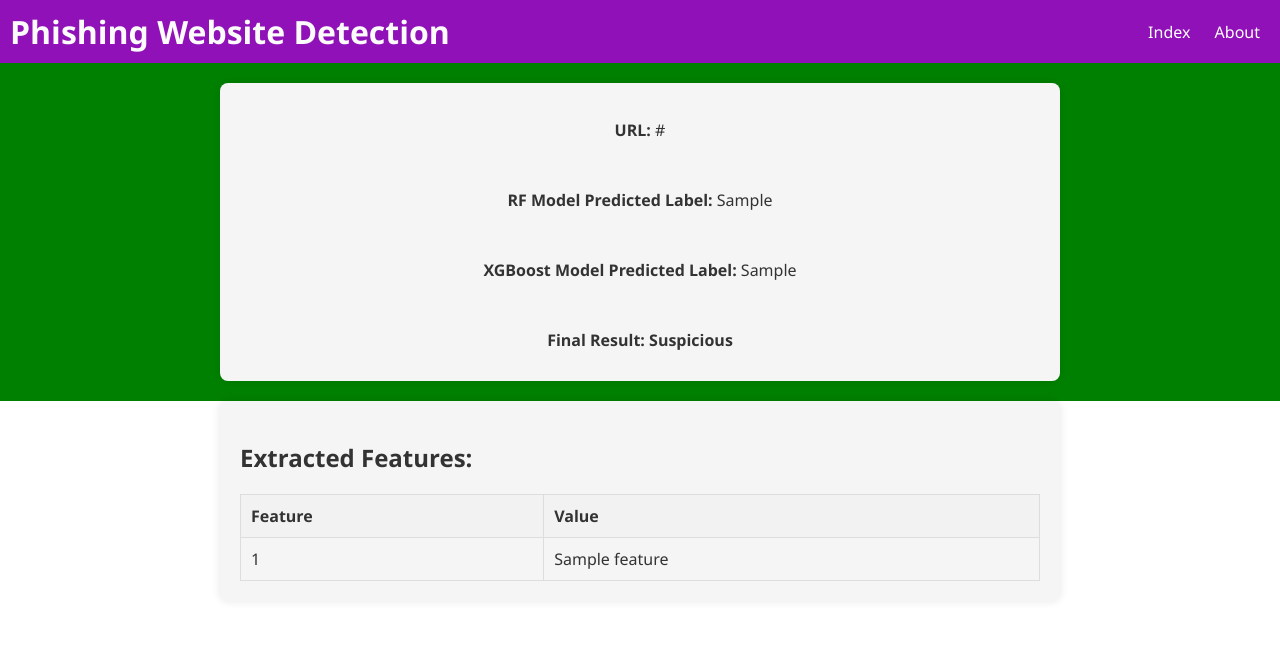
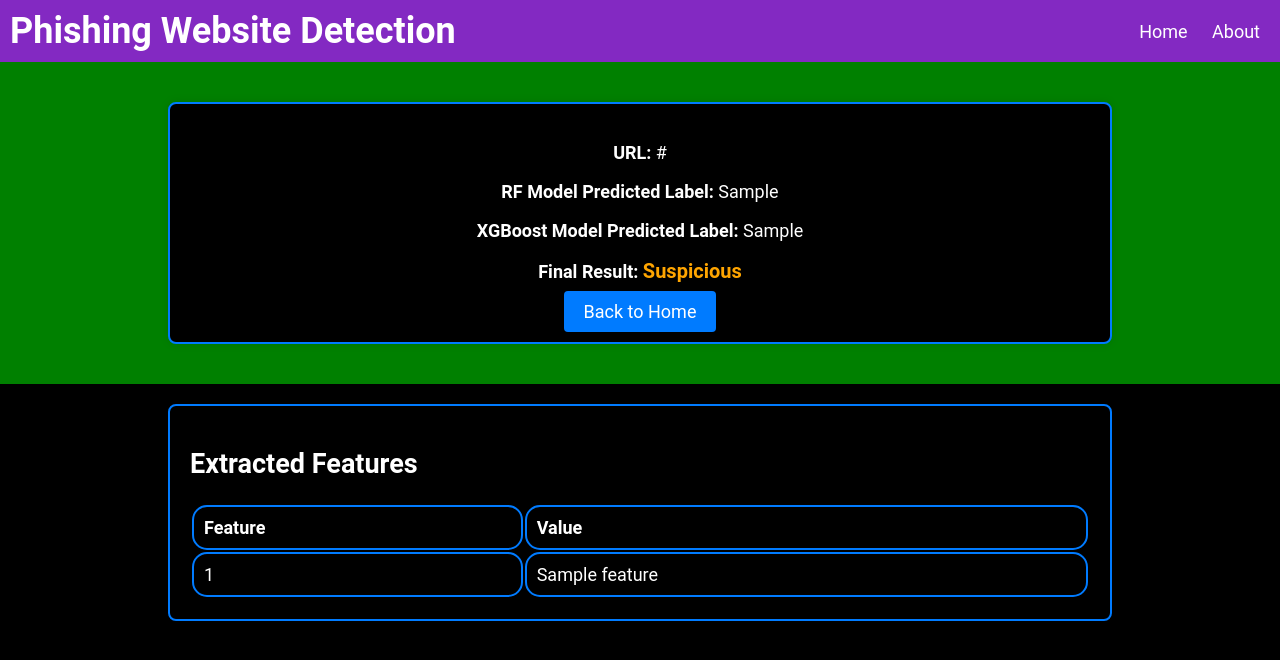
Before and after one commit to RudraDevaDev/PhishingWebsitePG-MiniProject, a Flask app: template templates/result.html in a window 1280 px wide. Shown: the top 660 px of the page. Run offline with Flask 3, Linux system fonts and the light colour scheme; the template is opened without the code that fills it: most values are stand-ins (such as "Sample title", 1, 10 or a date in 2020); parts of the project's set-up code (start-up, migrations or seed data) failed here and were passed over.

Commit message:
Update result.html

```diff
--- a/templates/result.html
+++ b/templates/result.html
@@ -5,28 +5,29 @@
     <meta name="viewport" content="width=device-width, initial-scale=1.0">
     <title>Phishing Website Detection Result</title>
     <style>
-        /* Global styles */
         body {
-            font-family: 'Segoe UI', Tahoma, Geneva, Verdana, sans-serif; /* Set font */
-            color: #333; /* Set text color */
+            font-family: 'Roboto';
+            font-size: 18px;
+            color: white;
             margin: 0;
             padding: 0;
+            background-color: black;
         }
         .top-bar {
-            background-color: #9011b7; /* Set top bar background color */
-            color: #ffffffa3; /* Set text color */
-            padding: 10px; /* Add padding */
+            background-color: #8329c2;
+            color: black;
+            padding: 10px;
             display: flex;
             justify-content: space-between;
             align-items: center;
         }
         .top-bar h1 {
-            margin: 0; /* Remove margin */
+            margin: 0;
+            color: #fff;
         }
         .top-bar .nav-btn {
             background-color: transparent;
             color: #fff;
-            border-radius: 5px;
             border: none;
             padding: 5px 10px;
             cursor: pointer;
@@ -37,41 +38,51 @@
             background-color: rgba(255, 255, 255, 0.1);
         }
         .top-section {
-            background-color: {{ 'red' if rf_prediction == 'Phishing' or xgb_prediction == 'Phishing' else 'green'}}; /* Set background color based on predicted label */
+            background-color: {{ 'red' if rf_prediction == 'Phishing' or xgb_prediction == 'Phishing' else 'green' }};
             padding: 20px;
+            color: white;
+            text-align: center;
         }
         .container {
-            max-width: 800px;
-            margin: 0 auto;
+            border: 2px solid #007bff;
+            max-width: 900px;
+            margin: 20px auto;
             padding: 20px;
             border-radius: 8px;
+            background-color: black;
             box-shadow: 0 0 10px rgba(0, 0, 0, 0.1);
-            background-color: whitesmoke; /* Set container background color */
         }
-        h1 {
-            color: #fbfbfb; /* Set heading color */
+        .result-label {
+            font-size: 20px;
+            font-weight: bold;
         }
-        p {
-            margin-bottom: 10px;
+        .result-label.phishing {
+            color: red;
         }
-        table-wrapper {
-            overflow-x: auto; /* Enable horizontal scrolling */
-            max-width: 100%; /* Set maximum width */
-            margin-top: 20px; /* Add some top margin */
+        .result-label.legitimate {
+            color: green;
+        }
+        .result-label.suspicious {
+            color: orange;
+        }
+        .table-wrapper {
+            overflow-x: auto;
+            margin-top: 20px;
         }
         table {
-            border-collapse: collapse; /* Collapse border spacing */
-            width: 100%; /* Set table width */
-            table-layout: auto; /* Let the table adjust its width automatically */
+            /* border-collapse: collapse; */
+            width: 100%;
+            table-layout: auto;
         }
         th, td {
-            border: 1px solid #ddd; /* Add border */
-            padding: 10px; /* Add padding */
-            text-align: left; /* Align text to the left */
-            max-width: 200px; /* Set max-width for each cell */
+            border: 2px solid #007bff;
+            padding: 10px;
+            text-align: left;
+            border-radius: 15px;
+            max-width: 200px;
         }
         th {
-            background-color: #f2f2f2; /* Set header background color */
+            background-color: black;
         }
         .back-btn {
             background-color: #007bff;
@@ -89,32 +100,43 @@
     </style>
 </head>
 <body>
+    <!-- Top Navigation -->
     <div class="top-bar">
         <h1>Phishing Website Detection</h1>
         <div>
-            <a class="nav-btn" href="index.html">Index</a>
-            <a class="nav-btn" href="about.html">About</a>
+            <a class="nav-btn" href="{{ url_for('index') }}">Home</a>
+            <a class="nav-btn" href="#">About</a>
         </div>
     </div>
+
+    <!-- Prediction Section -->
     <div class="top-section">
         <div class="container">
-            <center>
-                <p><strong>URL:</strong> {{ url }}</p><br>
-                <p><strong>RF Model Predicted Label:</strong> {{ rf_prediction }}</p><br>
-                <p><strong>XGBoost Model Predicted Label:</strong> {{ xgb_prediction }}</p><br>
-                <p><strong>Final Result:</strong> <b>
+            <p><strong>URL:</strong> {{ url }}</p>
+            <p><strong>RF Model Predicted Label:</strong> {{ rf_prediction }}</p>
+            <p><strong>XGBoost Model Predicted Label:</strong> {{ xgb_prediction }}</p>
+            <p><strong>Final Result:</strong>
+                <span class="result-label
+                    {% if rf_prediction == xgb_prediction %}
+                        {{ 'phishing' if rf_prediction == 'Phishing' else 'legitimate' }}
+                    {% else %}
+                        suspicious
+                    {% endif %}">
                     {% if rf_prediction == xgb_prediction %}
                         {{ 'Phishing' if rf_prediction == 'Phishing' else 'Legitimate' }}
                     {% else %}
                         Suspicious
                     {% endif %}
-                </b></p>
-            </center>
+                </span>
+            </p>
+            <a href="{{ url_for('index') }}" class="back-btn">Back to Home</a>
         </div>
     </div>
+
+    <!-- Extracted Features -->
     <div class="container">
-        <h2>Extracted Features:</h2>
-        <table-wrapper>
+        <h2>Extracted Features</h2>
+        <div class="table-wrapper">
             <table>
                 <tr>
                     <th>Feature</th>
@@ -127,7 +149,7 @@
                 </tr>
                 {% endfor %}
             </table>
-        </table-wrapper>
+        </div>
     </div>
 </body>
 </html>
```
